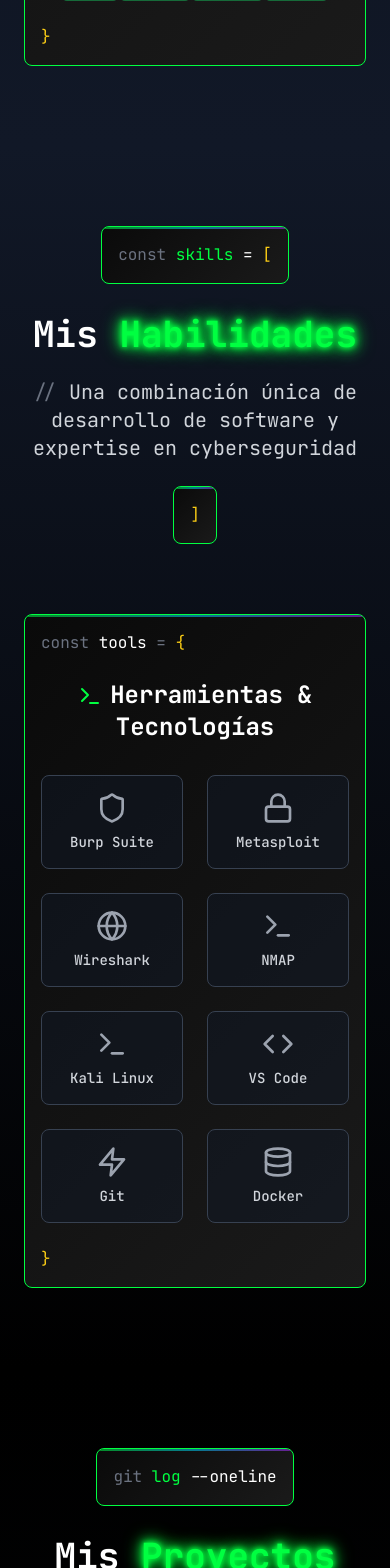
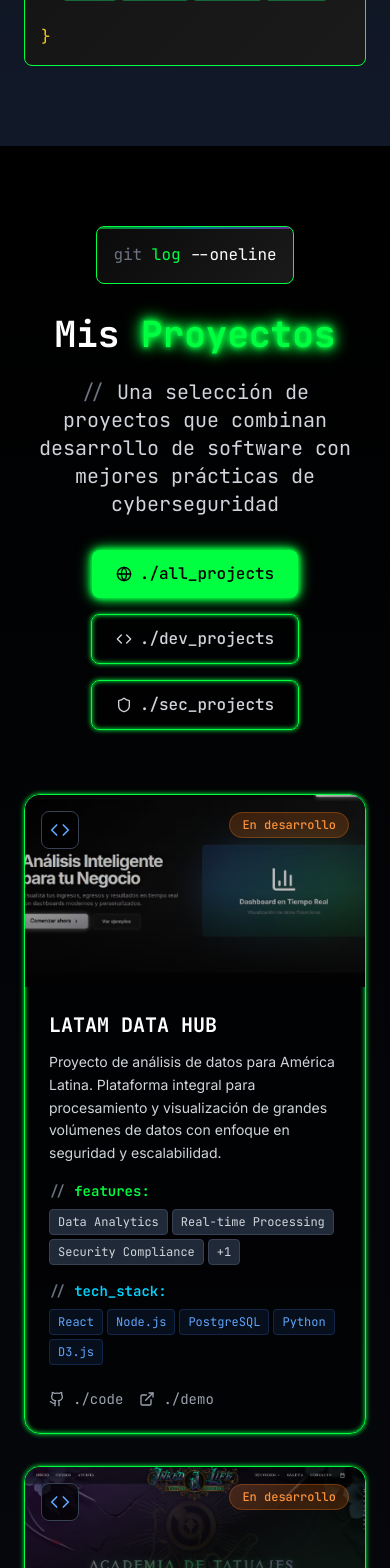
Before and after one commit to ZelmarMohozzo/Portafolio, a React (Vite) app: page / in a window 390 px wide. Shown: the part 6268-7836 px from the top of the page. Built offline with nearby package versions, Linux system fonts and the light colour scheme.

Commit message:
Remove Skills section from portfolio

```diff
--- a/src/App.tsx
+++ b/src/App.tsx
@@ -2,7 +2,6 @@ import React from 'react';
 import Header from './components/Header';
 import Hero from './components/Hero';
 import About from './components/About';
-import Skills from './components/Skills';
 import Projects from './components/Projects';
 import Contact from './components/Contact';
 import Footer from './components/Footer';
@@ -13,7 +12,6 @@ function App() {
       <Header />
       <Hero />
       <About />
-      <Skills />
       <Projects />
       <Contact />
       <Footer />
--- a/src/components/Header.tsx
+++ b/src/components/Header.tsx
@@ -16,8 +16,6 @@ const Header = () => {
   const menuItems = [
     { href: '#home', label: 'Inicio' },
     { href: '#about', label: 'Sobre Mí' },
-    { href: '#expertise', label: 'Experiencia' },
-    { href: '#skills', label: 'Habilidades' },
     { href: '#projects', label: 'Proyectos' },
     { href: '#contact', label: 'Contacto' },
   ];
--- a/src/components/Skills.tsx
+++ /dev/null
@@ -1,72 +0,0 @@
-import React from 'react';
-import { Code, Shield, Database, Terminal, Lock, Zap, Globe } from 'lucide-react';
-
-const Skills = () => {
-  const tools = [
-    { name: 'Burp Suite', icon: Shield, color: 'hover:text-red-400' },
-    { name: 'Metasploit', icon: Lock, color: 'hover:text-orange-400' },
-    { name: 'Wireshark', icon: Globe, color: 'hover:text-blue-400' },
-    { name: 'NMAP', icon: Terminal, color: 'hover:text-matrix-500' },
-    { name: 'Kali Linux', icon: Terminal, color: 'hover:text-green-400' },
-    { name: 'VS Code', icon: Code, color: 'hover:text-cyan-400' },
-    { name: 'Git', icon: Zap, color: 'hover:text-yellow-400' },
-    { name: 'Docker', icon: Database, color: 'hover:text-purple-400' },
-  ];
-
-  return (
-    <section id="skills" className="py-20 bg-gradient-to-b from-gray-900 to-black">
-      <div className="container mx-auto px-6">
-        <div className="max-w-6xl mx-auto">
-          <div className="text-center mb-16">
-            <div className="code-block inline-block mb-6">
-              <span className="text-gray-500 font-mono">const</span>{' '}
-              <span className="text-matrix-500 font-mono">skills</span>{' '}
-              <span className="text-white font-mono">=</span>{' '}
-              <span className="text-yellow-400 font-mono">[</span>
-            </div>
-            <h2 className="text-4xl md:text-5xl font-bold text-white mb-6 font-mono">
-              Mis <span className="text-matrix-500 neon-glow">Habilidades</span>
-            </h2>
-            <p className="text-xl text-gray-300 max-w-3xl mx-auto font-mono">
-              <span className="text-gray-500">//</span> Una combinación única de desarrollo de software y expertise en cyberseguridad
-            </p>
-            <div className="code-block inline-block mt-6">
-              <span className="text-yellow-400 font-mono">]</span>
-            </div>
-          </div>
-
-          <div className="code-block">
-            <div className="mb-6">
-              <div className="font-mono text-matrix-500">
-                <span className="text-gray-500">const</span> <span className="text-white">tools</span> <span className="text-gray-500">=</span> <span className="text-yellow-400">{`{`}</span>
-              </div>
-            </div>
-
-            <h3 className="text-2xl font-bold text-white mb-8 text-center font-mono">
-              <Terminal className="w-6 h-6 inline mr-2 text-matrix-500" />
-              Herramientas & Tecnologías
-            </h3>
-
-            <div className="grid grid-cols-2 md:grid-cols-4 lg:grid-cols-8 gap-6 mb-6">
-              {tools.map((tool, index) => (
-                <div
-                  key={index}
-                  className="flex flex-col items-center p-4 bg-gray-900/50 rounded-lg border border-gray-700 hover:border-matrix-500/50 transition-all duration-200 hover:scale-105 group"
-                >
-                  <tool.icon className={`w-8 h-8 text-gray-400 mb-2 group-hover:scale-110 transition-all duration-300 ${tool.color}`} />
-                  <span className="text-gray-300 text-sm font-medium text-center font-mono">{tool.name}</span>
-                </div>
-              ))}
-            </div>
-
-            <div className="font-mono text-matrix-500">
-              <span className="text-yellow-400">{`}`}</span>
-            </div>
-          </div>
-        </div>
-      </div>
-    </section>
-  );
-};
-
-export default Skills;
```
